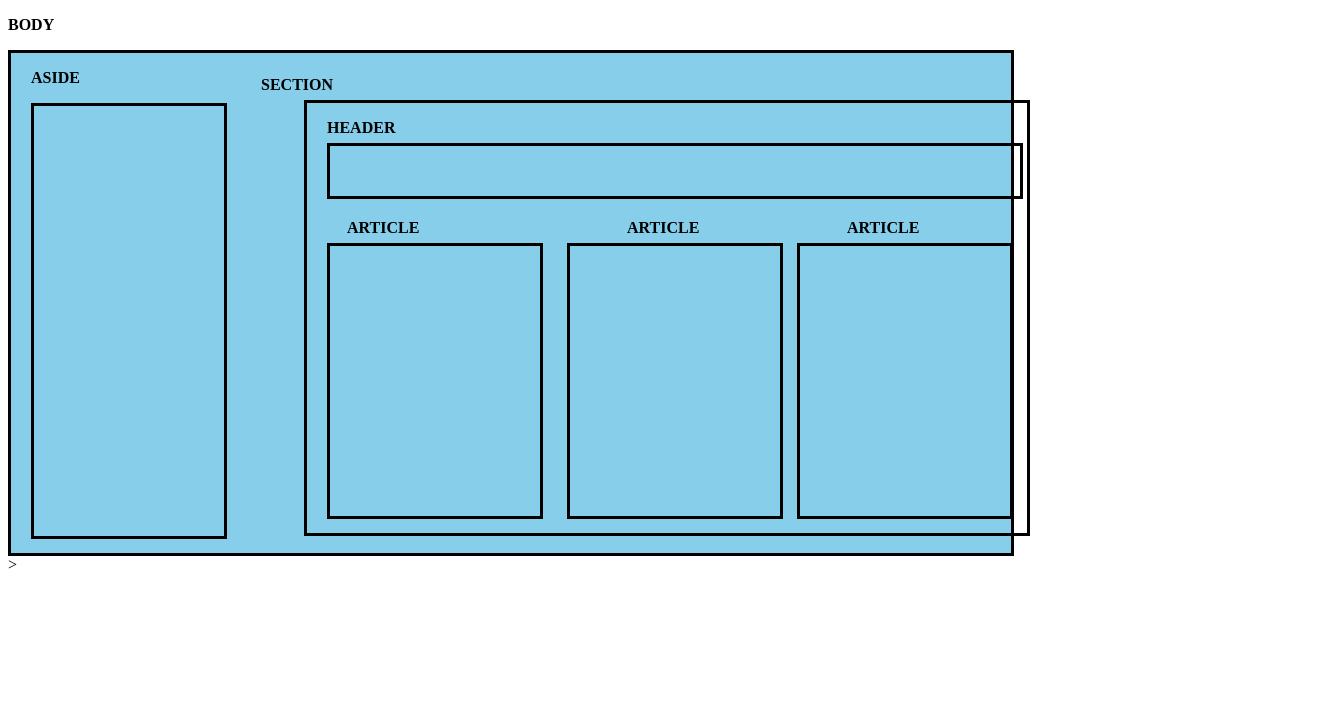
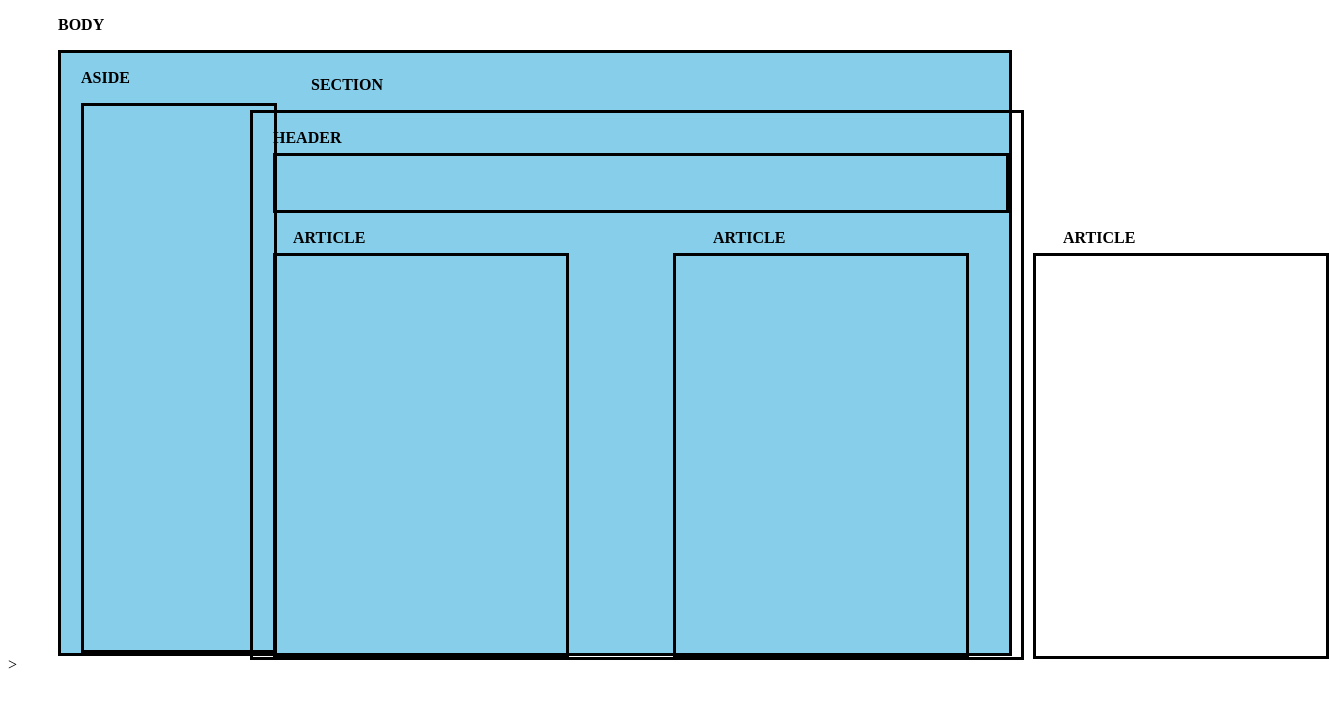
Before and after one commit to FatouThiam2402/exos_html_css, a plain HTML site: page tp5.html in a window 1280 px wide. Shown: the whole page, 1329 px wide, since content can reach past the window. Drawn offline with Linux system fonts and the light colour scheme.

Commit message:
modifier2

```diff
--- a/style5.css
+++ b/style5.css
@@ -2,22 +2,23 @@
 	text-align: left;
 	font-weight: gras;
 	font-weight: bold;
+	margin-left: 50px;
+
 
 }
 
 .body{
-	width:1000px ;
-	height: 500px;
+	width:75%;
+	height:75vh;
 	border: solid ;
 	background-color:  skyblue;
-
+	margin-left: 50px;
 
 
 }
 
 #idaside{
 
-	text-align: ;
 	text-indent: 20px;
 	font-weight: bold;
 }
@@ -26,7 +27,7 @@
 
 	border: solid;
 	width: 190px;
-	height: 430px;
+	height: 68vh;
 	margin-right: 40px;
 	margin-left: 20px;
 	text-indent: 20px;
@@ -41,13 +42,12 @@
 
 .section{
 	border: solid;
-	width: 720px;
-	height: 430px;
-	margin-left: 190px;
+	width: 60%;
+	height: 68vh;
 	position: absolute;
-	top: 100px;
-	right: 250px;
-	left: ;
+	top: 110px;
+	left: 250px;
+
 }
 
 #idheader{
@@ -58,8 +58,8 @@
 .header{
 	border: solid;
 	position: absolute;
-	width: 690px;
-	height: 50px;
+	width: 95%;
+	height: 10%;
 	top: 40px;
 	margin-left: 20px;
 }
@@ -73,8 +73,8 @@
 .article1{
 	border: solid;
 	position: absolute;
-	width: 210px;
-	height: 270px;
+	width: 290px;
+	height: 50vh;
 	margin-left: 20px;
 	top: 140px;
 
@@ -83,16 +83,16 @@
 #idarticle2{
 	position: absolute;
 	top: 100px;
-	margin-left: 320px;
+	margin-left: 460px;
 	font-weight: bold;
 }
 
 .article2{
 	border: solid;
 	position: absolute;
-	width: 210px;
-	height: 270px;
-	margin-left: 260px;
+	width: 290px;
+	height: 50vh;
+	margin-left: 420px;
 	top: 140px;
 
 }
@@ -100,16 +100,16 @@
 #idarticle3{
 	position: absolute;
 	top: 100px;
-	margin-left: 540px;
+	margin-left: 810px;
 	font-weight: bold;
 }
 
 .article3{
 	border: solid;
 	position: absolute;
-	width: 210px;
-	height: 270px;
-	margin-left: 490px;
+	width: 290px;
+	height: 50vh;
+	margin-left: 780px;
 	top: 140px;
 
 }
```
Also changed, not shown: index.html (+2 -2 lines), style_accueil.css (+13 -8 lines).
